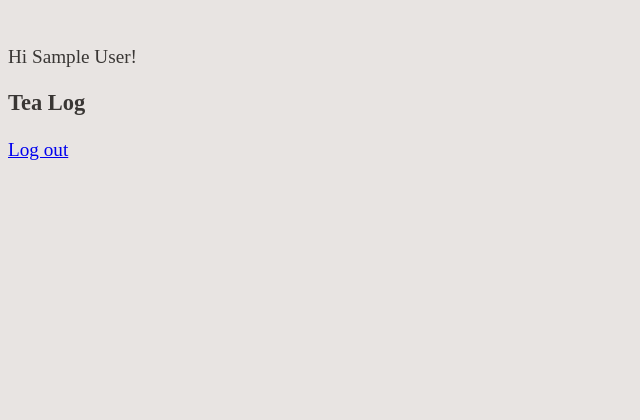
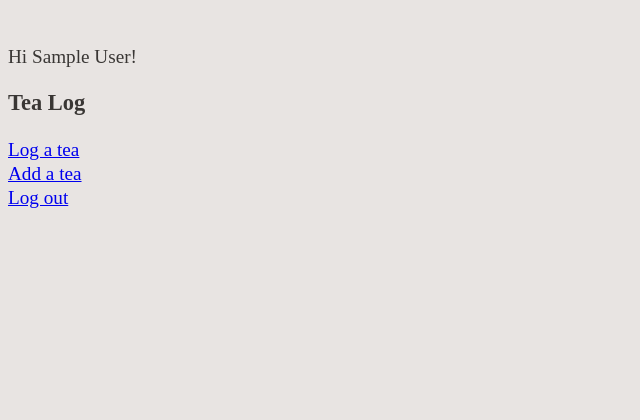
Before and after one commit to conorreid/tealog.cafe, a Flask app: page / in a window 1280 px wide. Shown: the top 420 px of the page, without its empty margins (0-640 px from the left). Run offline with Flask 2, Linux system fonts and the light colour scheme; the visitor is signed in with stand-in values (Sample User, id 1); data comes from the database, SQL or seed files in the repository; data that the repository does not hold is empty; parts of the project's set-up code (start-up, migrations or seed data) failed here and were passed over; some web fonts are replaced.

Commit message:
add favicon, change some models

```diff
--- a/tealog/auth.py
+++ b/tealog/auth.py
@@ -24,7 +24,8 @@ def signup():
         existing_user = User.query.filter_by(email=form.email.data).first()
         if existing_user is None:
             user = User(
-                name=form.name.data, email=form.email.data,
+                name=form.name.data,
+                email=form.email.data,
             )
             user.set_password(form.password.data)
             db.session.add(user)
--- a/tealog/routes.py
+++ b/tealog/routes.py
@@ -16,7 +16,8 @@ main_bp = Blueprint(
 def dashboard():
     """Logged-in User Dashboard."""
     user = User.query.filter_by(id=current_user.get_id()).first()
-    tea_log = [(log.tea.name, log.datetime) for log in user.tea_log]
+    tea_log_unsorted = [(log.tea.name, log.date.date()) for log in user.tea_log]
+    tea_log = sorted(tea_log_unsorted, key=lambda x: x[1], reverse=True)
     return render_template(
         "dashboard.jinja2",
         title="Tea Log",
@@ -77,7 +78,7 @@ def log_tea():
     # Validate login attempt
     if form.validate_on_submit():
         tea_log = TeaLog(
-            tea_id=form.tea.data, datetime=form.date.data, user_id=current_user.get_id()
+            tea_id=form.tea.data, date=form.date.data, user_id=current_user.get_id()
         )
         db.session.add(tea_log)
         db.session.commit()  # Create new tea log
@@ -98,7 +99,7 @@ def tea_log():
     Tea log
     """
     tea_choices = [
-        (tealog.tea, tealog.datetime)
+        (tealog.tea, tealog.date)
         for tealog in TeaLog.query.filter_by(user=current_user.get_id()).all()
     ]
     return str(tea_choices)
--- a/tealog/templates/add_tea.jinja2
+++ b/tealog/templates/add_tea.jinja2
@@ -7,10 +7,6 @@
 {% block content %}
   <div class="form-wrapper">
 
-    <div class="logo">
-      <img src="{{ url_for('static', filename='dist/img/logo.png') }}" alt="logo"/>
-    </div>
-
     {% for message in get_flashed_messages() %}
       <div class="alert alert-warning">
         <button type="button" class="close" data-dismiss="alert">&times;</button>
@@ -18,7 +14,7 @@
       </div>
     {% endfor %}
 
-    <h1>Sign Up</h1>
+    <h1>Add Tea</h1>
 
     <form method="POST" action="/create_tea">
       {{ form.csrf_token }}
--- a/tealog/templates/dashboard.jinja2
+++ b/tealog/templates/dashboard.jinja2
@@ -16,6 +16,8 @@
 	  <li>{{ date|e }} {{ tea|e }}</li>
 	{% endfor %}
 	</ul>
+	<a href="{{ url_for('main_bp.log_tea') }}">Log a tea</a> </br>
+	<a href="{{ url_for('main_bp.create_tea') }}">Add a tea</a> </br>
     <a href="{{ url_for('main_bp.logout') }}">Log out</a>
   {% endif %}
 
--- a/tealog/templates/layout.jinja2
+++ b/tealog/templates/layout.jinja2
@@ -4,27 +4,16 @@
 <head>
   <meta http-equiv="X-UA-Compatible" content="IE=edge"/>
   <title>{{ title }}</title>
-  <meta name="description" content="Add user authentication to your Flask app."/>
+  <meta name="description" content="Log your tea"/>
   <meta name="HandheldFriendly" content="True"/>
   <meta name="viewport" content="width=device-width, initial-scale=1.0, viewport-fit=cover"/>
   <meta name="theme-color" content="#5eb9d7"/>
-  <link rel="shortcut icon" href="{{ url_for('static', filename='dist/img/favicon.png') }}" type="image/x-icon"/>
-  <meta property="og:site_name" content="Hackers and Slackers"/>
+  <link rel="shortcut icon" href="{{ url_for('static', filename='dist/img/favicon.ico') }}" type="image/x-icon"/>
+  <meta property="og:site_name" content="Tea Log"/>
   <meta property="og:type" content="website"/>
-  <meta property="og:title" content="Hackers and Slackers - Hackers and Slackers"/>
-  <meta property="og:description" content="Add user authentication to your Flask app."/>
-  <meta property="og:url" content="https://flasklogin.hackersandslackers.app/"/>
-  <meta name="twitter:title" content="{{ title }}"/>
-  <meta name="twitter:description" content="Add user authentication to your Flask app."/>
-  <meta name="twitter:url" content="https://flasklogin.hackersandslackers.app/"/>
-  <meta name="twitter:site" content="@hackersslackers"/>
-  <meta name="twitter:creator" content="@toddrbirchard"/>
-  <meta name="twitter:card" content="summary_large_image"/>
-  <meta name="twitter:image"
-        content=" https://storage.googleapis.com/hackersandslackers-cdn/2019/06/flasklogin@2x.jpg"/>
-  <meta property="og:image" content=" https://storage.googleapis.com/hackersandslackers-cdn/2019/06/flasklogin@2x.jpg"/>
-  <meta property="og:image:width" content="1000"/>
-  <meta property="og:image:height" content="523"/>
+  <meta property="og:title" content="Tea Log"/>
+  <meta property="og:description" content="Log your tea"/>
+  <meta property="og:url" content="https://tealog.cafe/"/>
   <link href="https://fonts.googleapis.com/css?family=Poppins:200,300,500" rel="stylesheet"/>
   {% block pagestyles %}{% endblock %}
 </head>
--- a/tealog/templates/log_tea.jinja2
+++ b/tealog/templates/log_tea.jinja2
@@ -14,7 +14,7 @@
       </div>
     {% endfor %}
 
-    <h1>Sign Up</h1>
+    <h1>Log Tea</h1>
 
     <form method="POST" action="/log_tea">
       {{ form.csrf_token }}
@@ -34,7 +34,7 @@
 
       <fieldset class="date">
         {{ form.date.label }}
-        {{ form.date(placeholder=0.32) }}
+        {{ form.date(placeholder="2012-12-21") }}
         {% if form.date.errors %}
           <ul class="errors">
             {% for error in form.date.errors %}
```
Also changed, not shown: tealog/forms.py (+33 -44 lines), tealog/models.py (+3 -8 lines), tealog/static/dist/img/favicon.ico (added), tealog/tealog_db.db.
